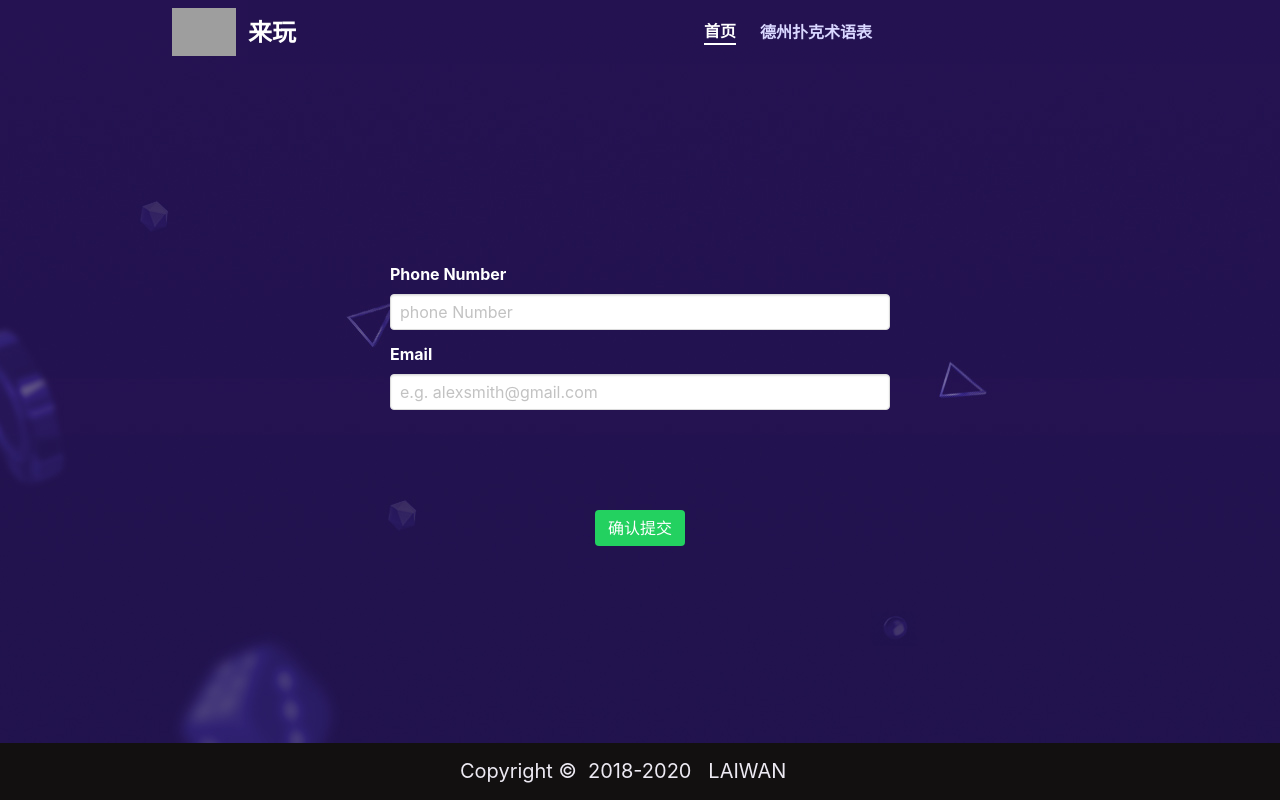
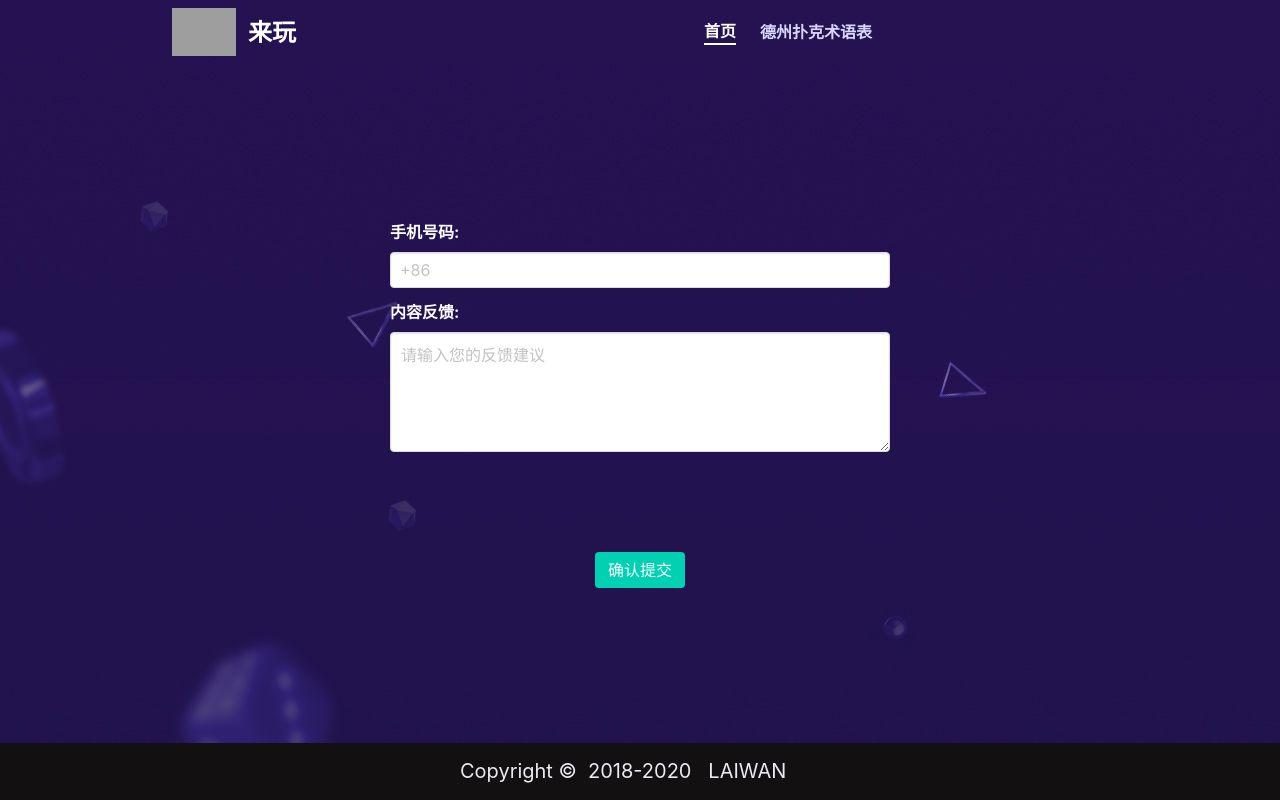
Before and after one commit to joebanezair/my-codes-2108-2204, a Python web app: template src/templates/support.html in a window 1280 px wide. Run offline with Jinja, Linux system fonts and the light colour scheme; the template is opened without the code that fills it, so the values that code supplies are empty; grey boxes are pictures that could not be loaded.

Commit message:
优化support页面 (#150)

```diff
--- a/src/templates/support.html
+++ b/src/templates/support.html
@@ -156,29 +156,41 @@
 {% block content %}
 <div class="container">
     <div class="field">
-        <label class="label has-text-white">Phone Number</label>
+        <label class="label has-text-white ">手机号码:</label>
         <div class="control">
-            <input class="input" type="text" placeholder="phone Number">
+            <input class="input" type="text" placeholder="+86" id="phone">
         </div>
     </div>
-
     <div class="field">
-        <label class="label has-text-white">Email</label>
+        <label class="label has-text-white ">内容反馈:</label>
         <div class="control">
-            <input class="input" type="email" placeholder="e.g. alexsmith@gmail.com">
+            <textarea class="textarea" placeholder="请输入您的反馈建议" id="content"></textarea>
         </div>
     </div>
     <div class="field">
         <p class="control center submit_button">
-          <button class="button is-success" onclick="submit()">
-            确认提交
-          </button>
+            <button class="button is-primary" onclick="numberChecker()">
+                确认提交
+            </button>
         </p>
-      </div>
+    </div>
 </div>
 <script>
-    function submit(){
+    var phone = document.getElementById('phone')
+    var content = document.getElementById('content')
+    function submit() {
+        phone.value = '';
+        content.value = '';
         alert('提交成功');
+    }
+    function numberChecker() {
+        var re = /^[0-9]+.?[0-9]*/;
+        if(re.test(phone.value)){
+            submit();
+        }else{
+            alert('请输入正确的手机号码')
+            phone.value = '';
+        }
     }
 </script>
 {% endblock %}
```
